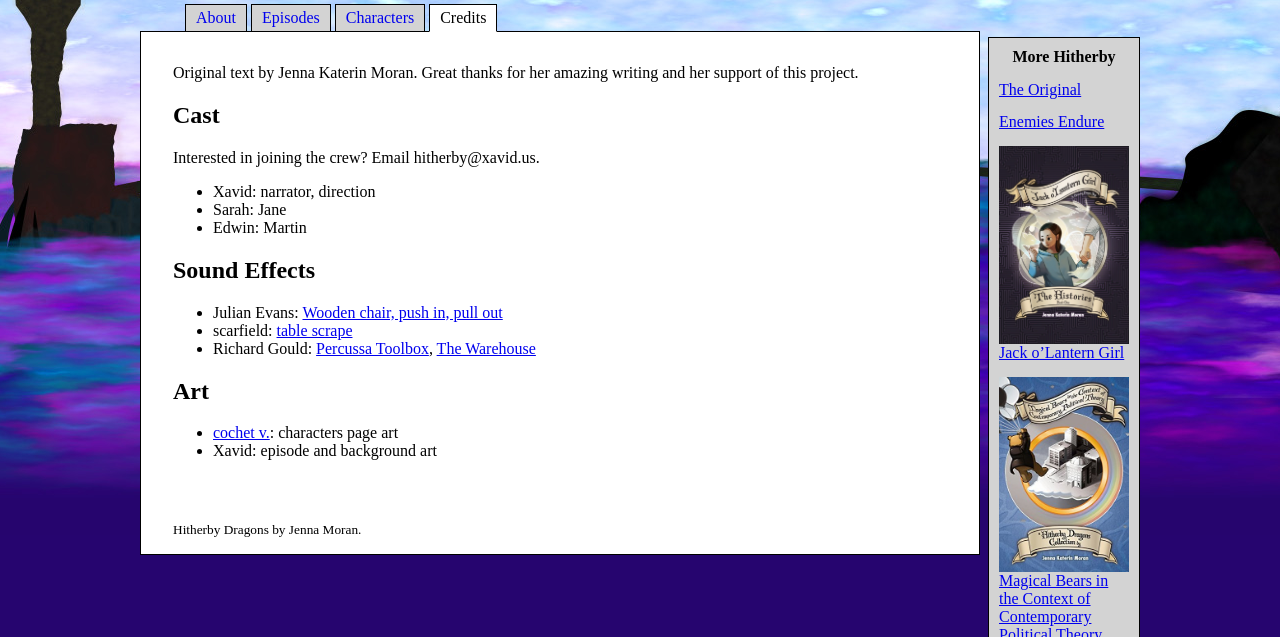
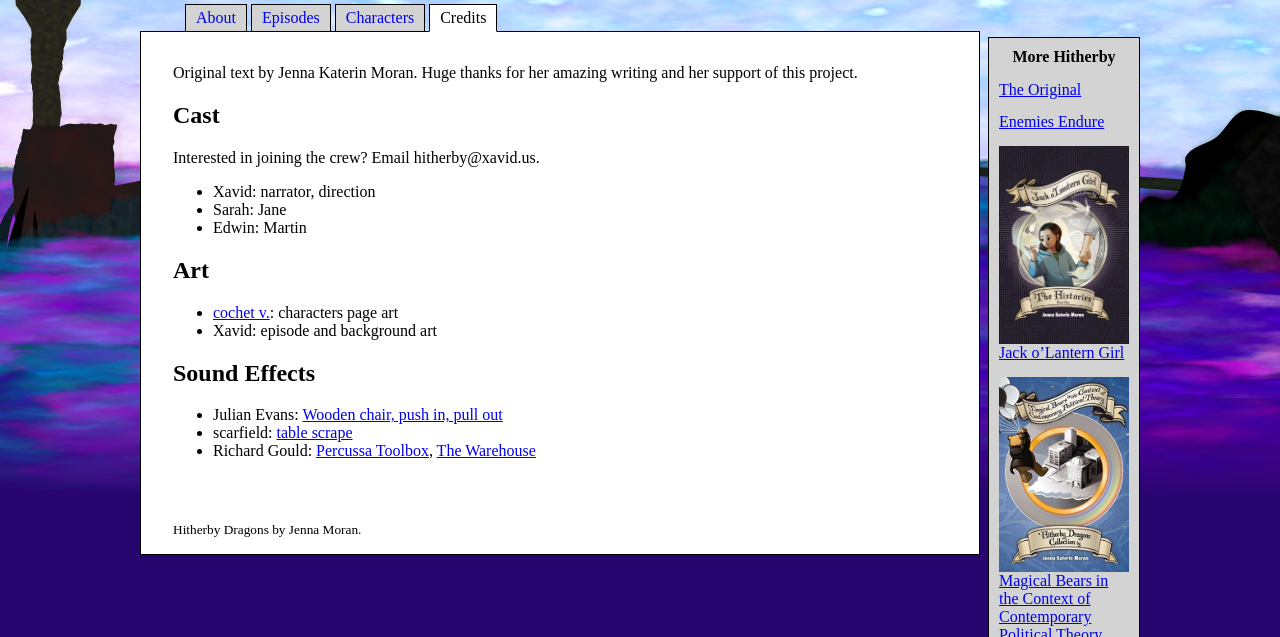
Before and after one commit to xavidotron/hitherby-dragons-storytime, a plain HTML site: page docs/credits/index.html in a window 1280 px wide. Shown: the part 65-702 px from the top of the page. Drawn offline with Linux system fonts and the light colour scheme.

Commit message:
Actually regen after updating.

```diff
--- a/docs/credits/index.html
+++ b/docs/credits/index.html
@@ -132,7 +132,7 @@ Invasion</a>
 <div class="main">
 
 
-<p>Original text by Jenna Katerin Moran. Great thanks for her amazing writing
+<p>Original text by Jenna Katerin Moran. Huge thanks for her amazing writing
 and her support of this project.
 
 <h2>Cast</h2>
@@ -145,6 +145,13 @@ and her support of this project.
 <li>Edwin: Martin
 </ul>
 
+<h2>Art</h2>
+
+<ul>
+<li><a href="http://mamancochet.tumblr.com/">cochet v.</a>: characters page art
+<li>Xavid: episode and background art
+</ul>
+
 <h2>Sound Effects</h2>
 
 <ul>
@@ -152,13 +159,6 @@ and her support of this project.
 <li>scarfield: <a href="http://www.freesound.org/people/scarfield/sounds/52005/">table scrape</a>
 <li>Richard Gould: <a href="http://99sounds.org/percussion-samples/">Percussa Toolbox</a>,
 <a href="http://99sounds.org/the-warehouse/">The Warehouse</a>
-</ul>
-
-<h2>Art</h2>
-
-<ul>
-<li><a href="http://mamancochet.tumblr.com/">cochet v.</a>: characters page art
-<li>Xavid: episode and background art
 </ul>
 
 
```
